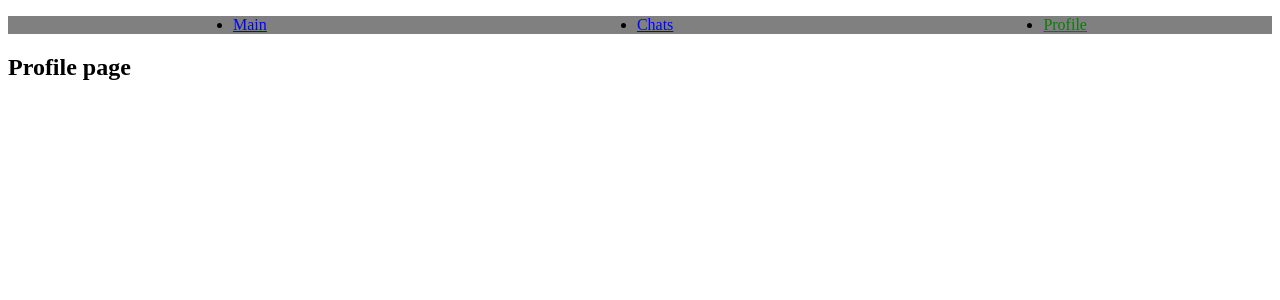
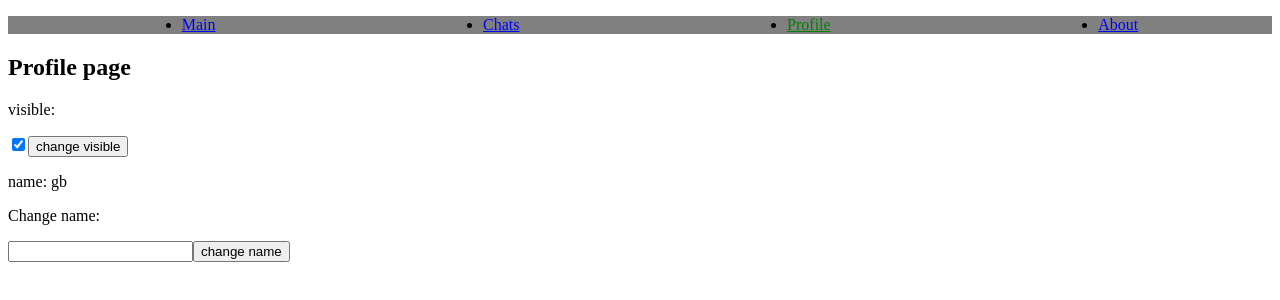
Before and after one commit to polyachocha/react_GB, a React app: page /profile in a window 1280 px wide. Shown: the top 300 px of the page. Built offline with nearby package versions, Linux system fonts and the light colour scheme.

Commit message:
hw lesson-6

```diff
--- a/src/App.tsx
+++ b/src/App.tsx
@@ -1,11 +1,23 @@
-import { FC, useState } from 'react';
+import React, { FC, Suspense, useState } from 'react';
 import { Route, Routes } from 'react-router-dom';
 import { ChatList } from './chat-component/ChatList';
 import { Main } from './pages/Main';
-import { Profile } from './pages/Profile';
+// import { Profile } from './pages/Profile';
 import { AUTHOR, Chat, Message, Messages } from './types';
 import { ChatPage } from './pages/ChatPage';
 import { Header } from './header/Header';
+import { Provider } from 'react-redux';
+import { store } from './store';
+import { AboutWithConnect } from './pages/About';
+
+const Profile = React.lazy(() =>
+  Promise.all([
+    import('./pages/Profile').then(({ Profile }) => ({
+      default: Profile,
+    })),
+    new Promise((resolve) => setTimeout(resolve, 1000)),
+  ]).then(([moduleExport]) => moduleExport)
+);
 
 const defaultChats: Chat[] = [
   {
@@ -50,10 +62,13 @@ export const App: FC = () => {
   };
 
   return (
+    <Provider store={store}>
+      <Suspense fallback={<div>Loading...</div>}>
         <Routes>
           <Route path="/" element={<Header />}>
             <Route index element={<Main />} />
             <Route path="profile" element={<Profile />} />
+            <Route path="about" element={<AboutWithConnect />} />
             <Route path="chats">
               <Route
                 index
@@ -81,5 +96,7 @@ export const App: FC = () => {
           </Route>
           <Route path="*" element={<div>404 page</div>} />
         </Routes>
+      </Suspense>
+    </Provider>
   );
 };
--- a/src/header/Header.tsx
+++ b/src/header/Header.tsx
@@ -15,6 +15,10 @@ const navigate = [
   {
     name: 'Profile',
     path: '/profile',
+  },
+  {
+    name: 'About',
+    path: '/about',
   },
 ];
 
--- a/src/message-component/MessageList.tsx
+++ b/src/message-component/MessageList.tsx
@@ -6,8 +6,7 @@ interface MessageListProps {
   messages: Message[];
 }
 
-export const MessageList: FC<MessageListProps> = ({ messages }) => {
-  return (
+export const MessageList: FC<MessageListProps> = ({ messages }) => (
   <List>
     {messages.map((message, idx) => (
       <ListItem key={idx}>
@@ -18,4 +17,3 @@ export const MessageList: FC<MessageListProps> = ({ messages }) => {
     ))}
   </List>
 );
-};
--- /dev/null
+++ b/src/pages/About.tsx
@@ -0,0 +1,30 @@
+import { FC } from 'react';
+import { connect } from 'react-redux';
+import { Dispatch } from 'redux';
+import { toggleProfile } from '../store/profile/actions';
+import { ProfileState } from '../store/profile/reducer';
+
+export const About: FC = ({ visible, toggle }: any) => {
+  return (
+    <>
+      <h2>About page</h2>
+      <p>visible: </p>
+
+      <input type="checkbox" checked={visible} readOnly />
+      <button onClick={() => toggle()}>change visible</button>
+    </>
+  );
+};
+
+const mapStateToProps = (state: ProfileState) => ({
+  visible: state.visible,
+});
+
+const mapDispatchToProps = (dispatch: Dispatch) => ({
+  toggle: () => dispatch(toggleProfile()),
+});
+
+export const AboutWithConnect = connect(
+  mapStateToProps,
+  mapDispatchToProps
+)(About);
--- a/src/pages/Profile.tsx
+++ b/src/pages/Profile.tsx
@@ -1,3 +1,29 @@
-import { FC } from 'react';
+import React, { FC, useState } from 'react';
+import { useDispatch, useSelector } from 'react-redux';
+import { changeName, toggleProfile } from '../store/profile/actions';
+import { ProfileState } from '../store/profile/reducer';
 
-export const Profile: FC = () => <h2>Profile page</h2>;
+export const Profile: FC = () => {
+  const dispatch = useDispatch();
+
+  const name = useSelector((state: ProfileState) => state.name);
+  const visible = useSelector((state: ProfileState) => state.visible);
+  const [value, setValue] = useState('');
+
+  return (
+    <>
+      <h2>Profile page</h2>
+      <p>visible: </p>
+      <input type="checkbox" checked={visible} readOnly />
+      <button onClick={() => dispatch(toggleProfile())}>change visible</button>
+      <p>name: {name}</p>
+      <p>Change name:</p>
+      <input
+        type="text"
+        value={value}
+        onChange={(e) => setValue(e.target.value)}
+      />
+      <button onClick={() => dispatch(changeName(value))}>change name</button>
+    </>
+  );
+};
--- /dev/null
+++ b/src/store/index.ts
@@ -0,0 +1,8 @@
+import { createStore, compose } from 'redux';
+import { profileReducer } from './profile/reducer';
+
+export const composeEnhancers =
+//@ts-ignore
+  window.__REDUX_DEVTOOLS_EXTENSION_COMPOSE__ || compose;
+
+export const store = createStore(profileReducer, composeEnhancers());
--- /dev/null
+++ b/src/store/profile/actions.ts
@@ -0,0 +1,13 @@
+import { ToggleProfile, ChangeName } from './types';
+
+export const TOGGLE_PROFILE = 'PROFILE::TOGGLE_PROFILE';
+export const CHANGE_NAME = 'PROFILE::CHANGE_NAME';
+
+export const toggleProfile = (): ToggleProfile => ({
+  type: TOGGLE_PROFILE,
+});
+
+export const changeName = (name: string): ChangeName => ({
+  type: CHANGE_NAME,
+  name,
+});
--- /dev/null
+++ b/src/store/profile/reducer.ts
@@ -0,0 +1,35 @@
+import { Reducer } from 'redux';
+import { CHANGE_NAME, TOGGLE_PROFILE } from './actions';
+import { ProfileActions } from './types';
+
+export interface ProfileState {
+  name: string;
+  visible: boolean;
+}
+
+const initialState: ProfileState = {
+  name: 'gb',
+  visible: true,
+};
+
+export const profileReducer: Reducer<ProfileState, ProfileActions> = (
+  state = initialState,
+  action
+) => {
+  switch (action.type) {
+    case TOGGLE_PROFILE: {
+      return {
+        ...state,
+        visible: !state.visible,
+      };
+    }
+    case CHANGE_NAME: {
+      return {
+        ...state,
+        name: action.name,
+      };
+    }
+    default:
+      return state;
+  }
+};
--- /dev/null
+++ b/src/store/profile/types.ts
@@ -0,0 +1,12 @@
+import { CHANGE_NAME, TOGGLE_PROFILE } from './actions';
+
+export type ProfileActions = ToggleProfile | ChangeName;
+
+export interface ToggleProfile {
+  type: typeof TOGGLE_PROFILE;
+}
+
+export interface ChangeName {
+  type: typeof CHANGE_NAME;
+  name: string;
+}
```
Also changed, not shown: src/pages/ChatPage.tsx (+0 -15 lines). Lines whose indentation alone changed are shown as unchanged.
